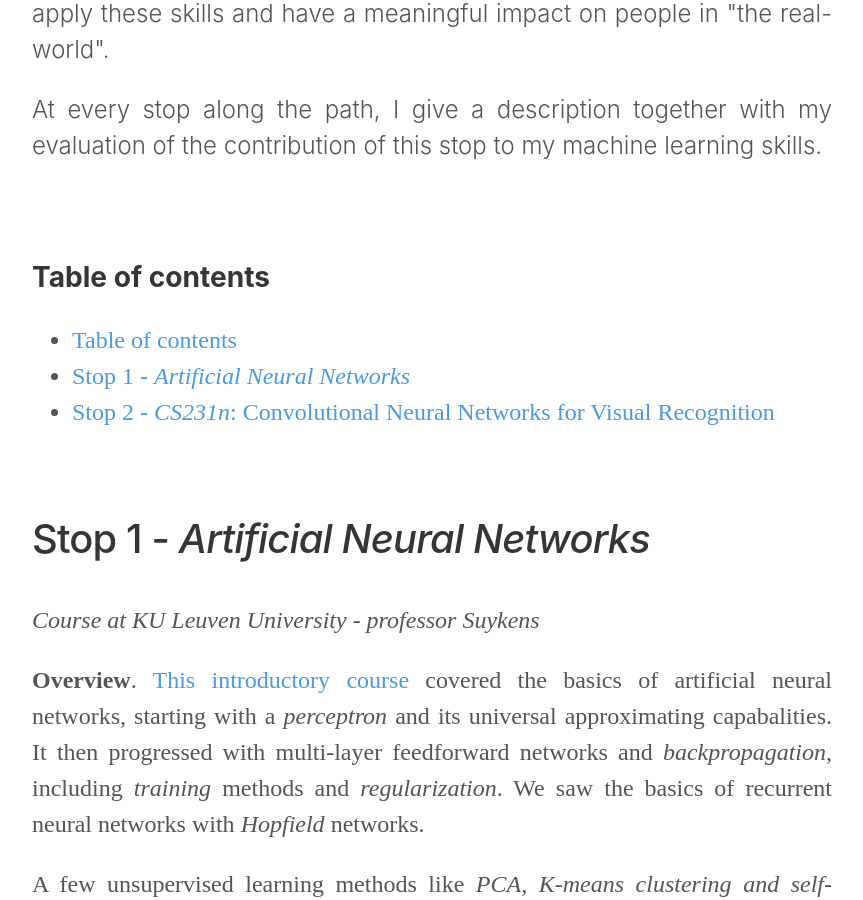
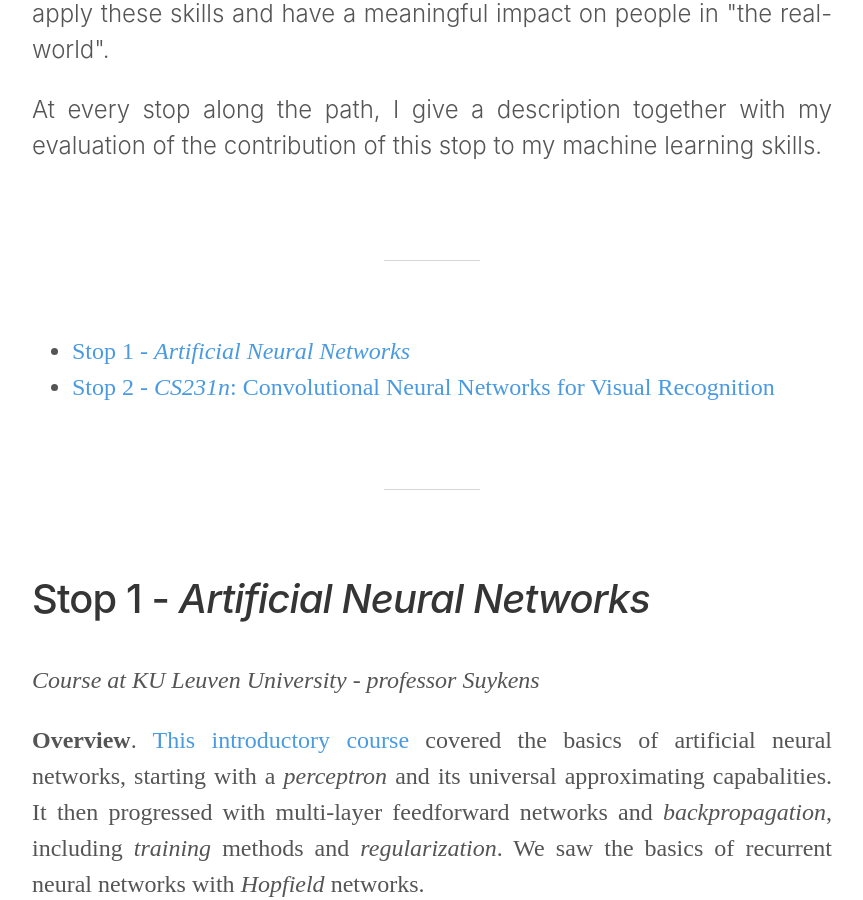
Before and after one commit to jppgks/blog, a Jekyll site: the page built from machine-learning-path.md, in a window 1280 px wide and 900 px high, scrolled down 401 px. Shown: the whole window, without its empty margins (208-1071 px from the left). Built offline with Jekyll 4.4.1, drawn with Linux system fonts in a browser that asks for light colours.

Commit message:
format learning path page

```diff
--- a/machine-learning-path.md
+++ b/machine-learning-path.md
@@ -15,9 +15,13 @@
 </p>
 </div>
 
-### Table of contents
+<div class="post-line"></div>
+
 * TOC
 {:toc}
+
+<br/>
+<div class="post-line"></div>
 
 ## Stop 1 - _Artificial Neural Networks_
 _Course at KU Leuven University - professor Suykens_
```
